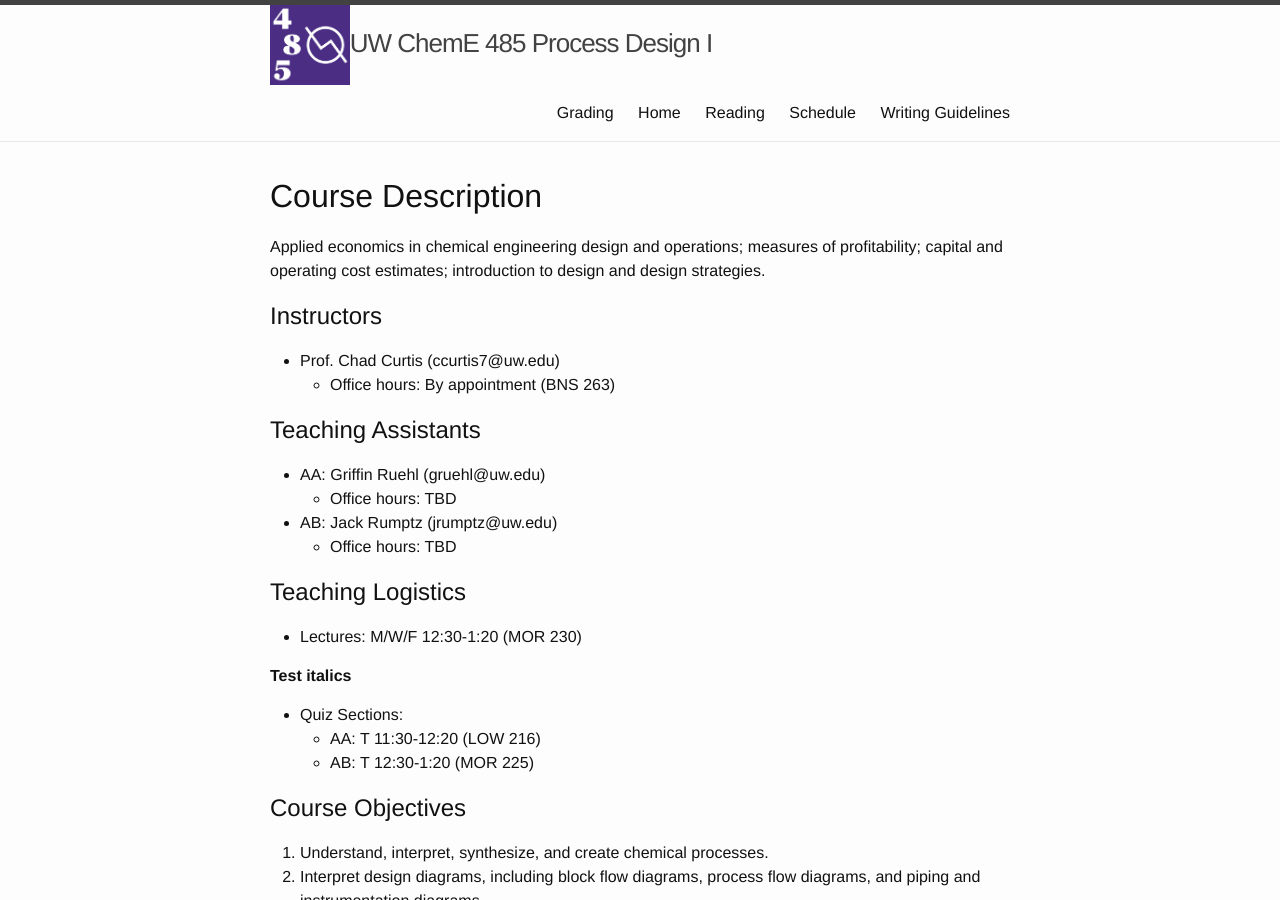
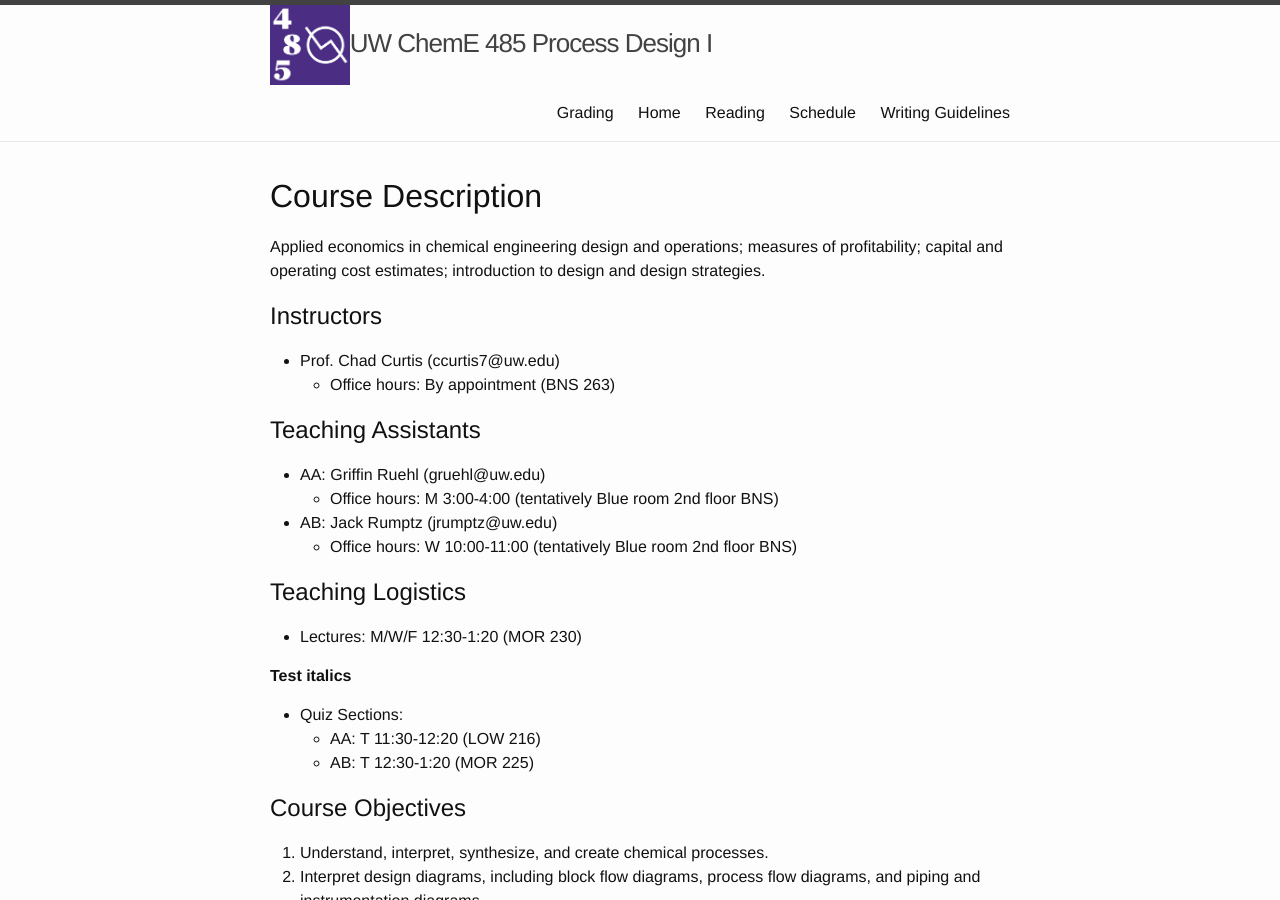
Before and after one commit to uw-cheme485/uw-cheme485.github.io, a Jekyll site: the page built from index.md, in a window 1280 px wide and 900 px high. Built offline with Jekyll 4.4.1, drawn with Linux system fonts in a browser that asks for light colours.

Commit message:
Added TA office hours.

```diff
--- a/index.md
+++ b/index.md
@@ -16,10 +16,10 @@ Applied economics in chemical engineering design and operations; measures of pro
 ## Teaching Assistants
 
 - AA: Griffin Ruehl (gruehl@uw.edu)
-  * Office hours: TBD
+  * Office hours: M 3:00-4:00 (tentatively Blue room 2nd floor BNS)
 
 - AB: Jack Rumptz (jrumptz@uw.edu)
-  * Office hours: TBD
+  * Office hours: W 10:00-11:00 (tentatively Blue room 2nd floor BNS)
 
 ## Teaching Logistics
 
```
